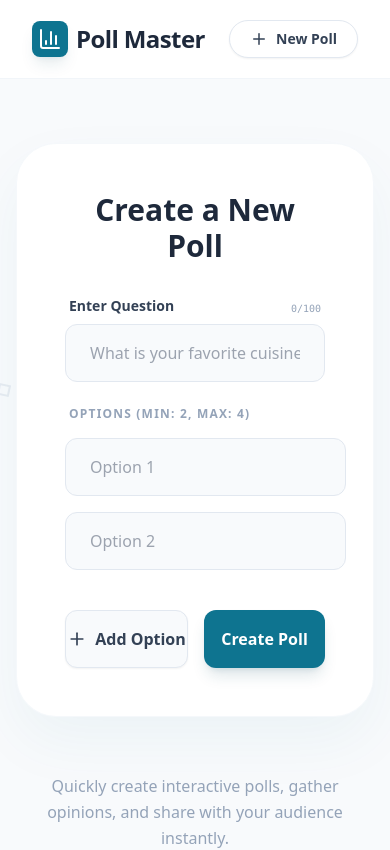
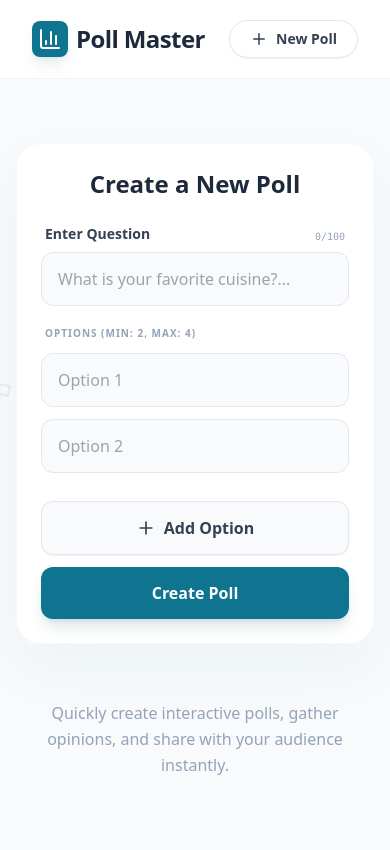
Before and after one commit to lavanyagopasana/poll-master-app-v2, a React (Vite) app in the folder frontend/: page / in a window 390 px wide. Shown: the top 850 px of the page. Built offline with nearby package versions, Linux system fonts and the light colour scheme; no server answers.

Commit message:
fix: optimize UI for mobile responsiveness and smooth transitions

```diff
--- a/frontend/src/App.jsx
+++ b/frontend/src/App.jsx
@@ -84,12 +84,16 @@ function App() {
 
   const handleVote = async (pollId, optionId) => {
     try {
-      await voteOnPoll(pollId, optionId);
-      fetchPolls();
-    } catch (err) {
-      console.error("Error casting vote", err);
-    }
-  };
+        // 2. Just send the vote to the server
+        await voteOnPoll(pollId, optionId);
+
+        // 3. Immediately fetch the fresh, real data from the server
+        const response = await getPolls();
+        setPolls(response.data);
+      } catch (err) {
+        console.error("Error casting vote", err);
+      }
+    };
 
   const handleDelete = async (pollId) => {
     if (window.confirm("Are you sure you want to delete this poll?")) {
@@ -152,11 +156,11 @@ function App() {
       <main className="max-w-5xl mx-auto px-4 py-16 relative z-10">
         <div className="flex flex-col items-center">
 
-          {/* Create Poll Card - Redesigned to be clean and simple */}
-          <div className="w-full max-w-lg bg-white rounded-[2.5rem] shadow-[0_25px_60px_rgba(14,116,144,0.05)] border border-slate-100/70 p-12">
-            <h2 className="text-3xl font-bold text-center text-slate-800 mb-8">Create a New Poll</h2>
+          {/* Create Poll Card - Mobile Optimized */}
+          <div className="w-full max-w-lg bg-white rounded-3xl md:rounded-[2.5rem] shadow-[0_25px_60px_rgba(14,116,144,0.05)] border border-slate-100/70 p-6 md:p-12">
+            <h2 className="text-2xl md:text-3xl font-bold text-center text-slate-800 mb-6 md:mb-8">Create a New Poll</h2>
 
-            <form onSubmit={handleSubmit} className="space-y-6">
+            <form onSubmit={handleSubmit} className="space-y-5 md:space-y-6">
               <div>
                 <div className="flex justify-between items-end mb-2 px-1">
                   <label className="text-sm font-bold text-slate-700">Enter Question</label>
@@ -170,7 +174,7 @@ function App() {
                   value={question}
                   onChange={(e) => setQuestion(e.target.value)}
                   required
-                  className={`w-full px-6 py-4 rounded-xl bg-slate-50 border transition-all focus:outline-none ${
+                  className={`w-full px-4 md:px-6 py-3.5 md:py-4 rounded-xl bg-slate-50 border transition-all focus:outline-none ${
                     question.length > QUESTION_LIMIT
                     ? 'border-red-500 ring-4 ring-red-500/10'
                     : 'border-slate-200 focus:border-cyan-600 focus:ring-4 focus:ring-cyan-500/10'
@@ -178,10 +182,10 @@ function App() {
                 />
               </div>
 
-              <div className="space-y-4">
-                <label className="block text-xs font-bold uppercase tracking-widest text-slate-400 px-1">Options (Min: 2, Max: 4)</label>
+              <div className="space-y-3 md:space-y-4">
+                <label className="block text-[10px] md:text-xs font-bold uppercase tracking-widest text-slate-400 px-1">Options (Min: 2, Max: 4)</label>
                 {options.map((opt, index) => (
-                  <div key={index} className="flex gap-3 group items-center">
+                  <div key={index} className="flex gap-2 md:gap-3 group items-center">
                     <input
                       type="text"
                       placeholder={`Option ${index + 1}`}
@@ -189,7 +193,7 @@ function App() {
                       ref={index === options.length - 1 ? lastOptionRef : null}
                       onChange={(e) => handleOptionChange(index, e.target.value)}
                       required
-                      className={`flex-1 px-6 py-4 rounded-xl bg-slate-50 border transition-all focus:outline-none ${
+                      className={`flex-1 px-4 md:px-6 py-3.5 md:py-4 rounded-xl bg-slate-50 border transition-all focus:outline-none ${
                         errors.options && opt.trim() === ""
                         ? 'border-red-400 bg-red-50/30 ring-4 ring-red-500/5'
                         : 'border-slate-200 focus:border-cyan-600'
@@ -207,25 +211,20 @@ function App() {
                     )}
                   </div>
                 ))}
-                {errors.options && (
-                  <p className="text-[10px] text-red-500 font-bold uppercase tracking-tighter px-1 animate-pulse">
-                    {errors.options}
-                  </p>
-                )}
               </div>
 
-              <div className="flex gap-4 pt-4">
+              <div className="flex flex-col sm:flex-row gap-3 md:gap-4 pt-2 md:pt-4">
                 <button
                   type="button"
                   onClick={handleAddOption}
                   disabled={options.length >= 4}
-                  className="flex-1 flex items-center justify-center gap-2 py-4 rounded-xl bg-slate-50 border border-slate-200 text-slate-700 font-bold hover:bg-slate-100 transition-all disabled:opacity-40 shadow-sm"
+                  className="flex-1 flex items-center justify-center gap-2 py-3.5 md:py-4 rounded-xl bg-slate-50 border border-slate-200 text-slate-700 font-bold hover:bg-slate-100 transition-all disabled:opacity-40 shadow-sm"
                 >
                   <Plus size={20} /> Add Option
                 </button>
                 <button
                   type="submit"
-                  className="flex-1 py-4 rounded-xl bg-[#0E7490] text-white font-bold hover:bg-cyan-800 transition-all shadow-lg shadow-cyan-900/15 active:scale-95"
+                  className="flex-1 py-3.5 md:py-4 rounded-xl bg-[#0E7490] text-white font-bold hover:bg-cyan-800 transition-all shadow-lg shadow-cyan-900/15 active:scale-95"
                 >
                   Create Poll
                 </button>
```
